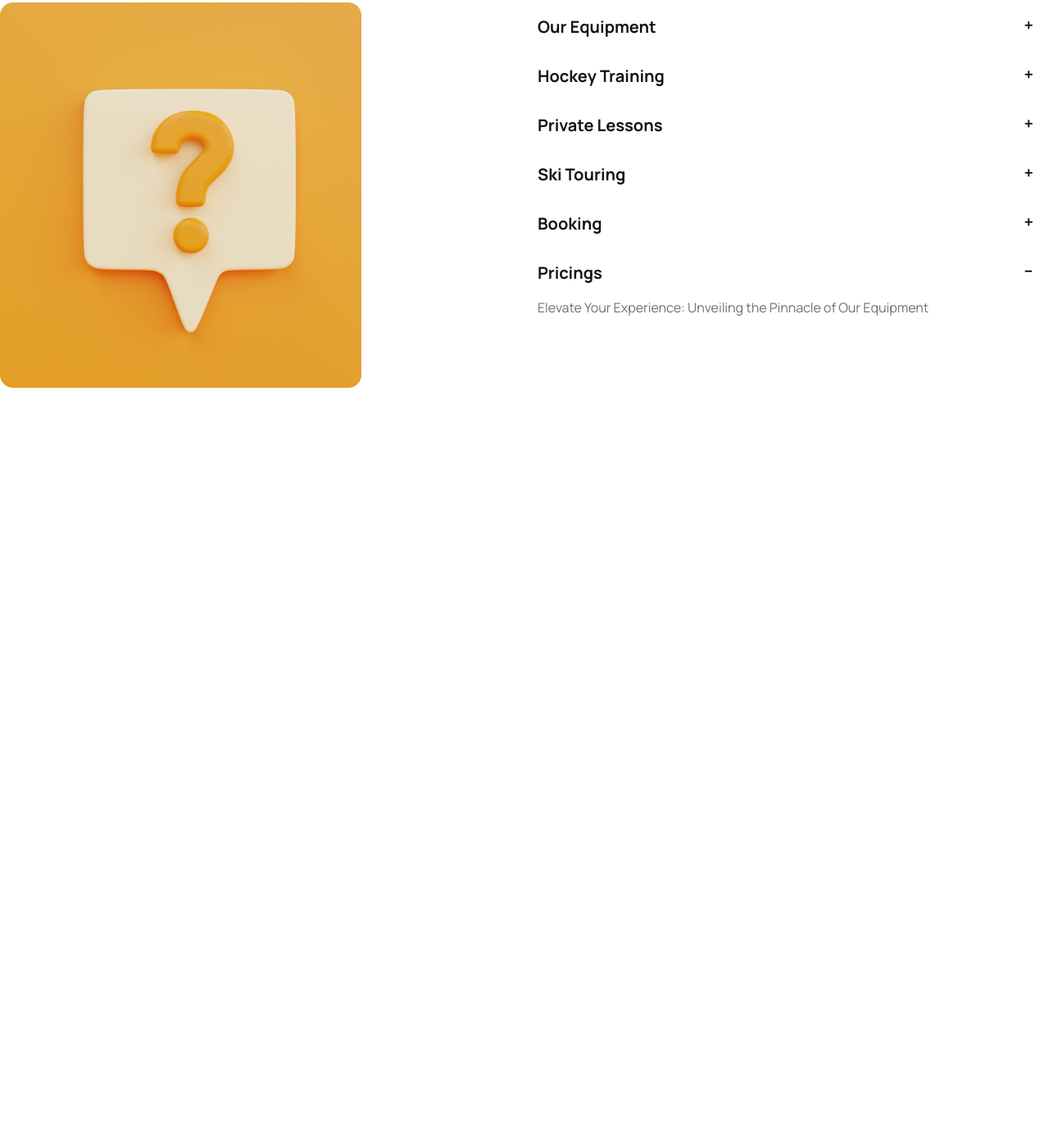
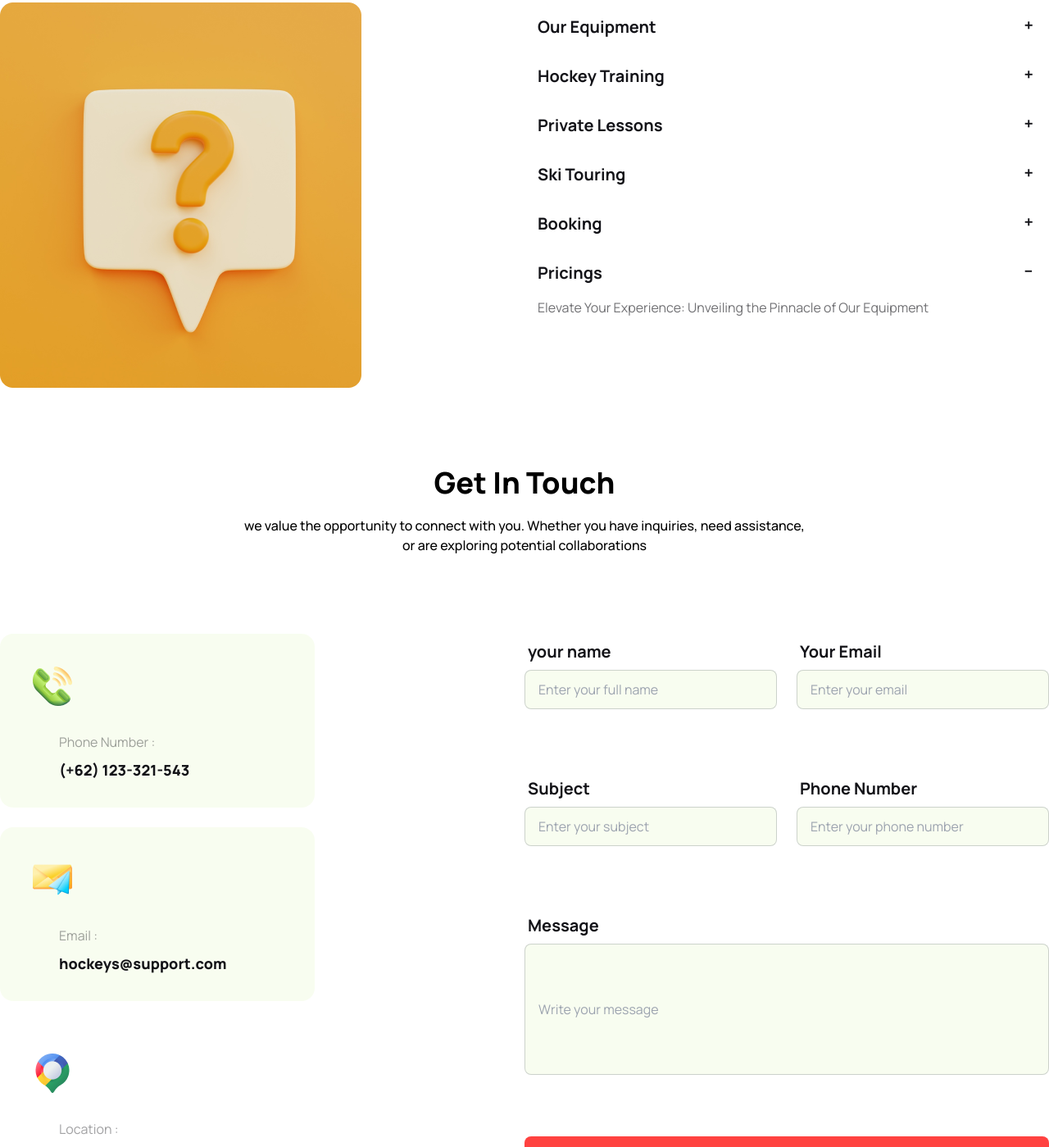
Before and after one commit to Tamim-Haque/Assignment-three, a plain HTML site: page index.html in a window 1280 px wide. Shown: the part 4210-5609 px from the top of the page at 82% size. Before the commit the page ends 4683 px from the top, so only its background shows below. Drawn offline with nearby package versions, Linux system fonts and the light colour scheme.

Commit message:
contact part

```diff
--- a/index.html
+++ b/index.html
@@ -180,7 +180,7 @@
       </div>
       <div class="grid lg:grid-cols-2 gap-6">
         <!--card-1-->
-        <div class="card card-side bg-white shadow-xl">
+        <div class="card card-side bg-white">
           <figure><img src="/Images/5.png" alt="World Cup Flags Football"/></figure>
           <div class="card-body">
             <div class="flex justify-center items-center gap-2 py-4">
@@ -205,7 +205,7 @@
           </div>
         </div>
         <!--card-2-->
-        <div class="card card-side bg-white shadow-xl">
+        <div class="card card-side bg-white">
                   <figure><img src="/Images/6.png" alt="World Cup Flags Football"/></figure>
                   <div class="card-body">
                     <div class="flex justify-center items-center gap-2 py-4">
@@ -230,7 +230,7 @@
                   </div>
         </div>
         <!--card-3-->
-        <div class="card card-side bg-white shadow-xl">
+        <div class="card card-side bg-white">
                   <figure><img src="/Images/7.png" alt="World Cup Flags Football"/></figure>
                   <div class="card-body">
                     <div class="flex justify-center items-center gap-2 py-4">
@@ -255,7 +255,7 @@
                   </div>
         </div>
         <!--card-4-->
-        <div class="card card-side bg-white shadow-xl">
+        <div class="card card-side bg-white">
                   <figure><img src="/Images/8.png" alt="World Cup Flags Football"/></figure>
                   <div class="card-body">
                     <div class="flex justify-center items-center gap-2 py-4">
@@ -280,7 +280,7 @@
                   </div>
         </div>
         <!--card-5-->
-        <div class="card card-side bg-white shadow-xl">
+        <div class="card card-side bg-white">
           <figure><img src="/Images/9.png" alt="World Cup Flags Football"/></figure>
           <div class="card-body">
             <div class="flex justify-center items-center gap-2 py-4">
@@ -305,7 +305,7 @@
           </div>
         </div>
         <!--card-6-->
-        <div class="card card-side bg-white shadow-xl">
+        <div class="card card-side bg-white">
                   <figure><img src="/Images/10.png" alt="World Cup Flags Football"/></figure>
                   <div class="card-body">
                     <div class="flex justify-center items-center gap-2 py-4">
@@ -402,6 +402,83 @@
           </div>
         </div>
       </div>
+      <!--get in part start-->
+      <div class="text-black text-center space-y-5 my-24">
+        <h2 class="font-extrabold text-4xl">Get In Touch</h2>
+        <p class="font-medium text-base">we value the opportunity to connect with you. Whether you have inquiries, need assistance, <br> or are exploring potential collaborations</p>
+      </div>
+      <!--contact part start-->
+      <div class="grid lg:grid-cols-2">
+        <div class="col-span-1 space-y-6">
+          <div class="card w-96 bg-[#bced6e1a]">
+            <div class="px-10 pt-10">
+              <img src="/Images/Group 1171275317.png" alt="Shoes" class="rounded-xl" />
+              <div class="card-body items-start">
+                <h2 class="card-title font-normal text-base text-[#13131866]">Phone Number : </h2>
+                <p class="text-lg font-extrabold text-[#131318]">(+62) 123-321-543</p>
+              </div>
+            </div>
+          </div>
+          <div class="card w-96 bg-[#bced6e1a]">
+            <div class="px-10 pt-10">
+              <img src="/Images/Group 1171275318.png" alt="Shoes" class="rounded-xl" />
+              <div class="card-body items-start">
+                <h2 class="card-title font-normal text-base text-[#13131866]">Email : </h2>
+                <p class="text-lg font-extrabold text-[#131318]">hockeys@support.com</p>
+              </div>
+            </div>
+          </div>
+          <div class="card w-96">
+            <div class="px-10 pt-10">
+              <img src="/Images/Group 1171275321.png" alt="Shoes" class="rounded-xl" />
+              <div class="card-body items-start">
+                <h2 class="card-title font-normal text-base text-[#13131866]">Location : </h2>
+                <p class="text-lg font-extrabold text-[#131318]">152/1 Mohakhali Wireless Gate</p>
+              </div>
+            </div>
+          </div>
+        </div>
+        <div class=" col-span-1 grid lg:grid-cols-2 gap-6">
+          <!--1-->
+          <label class="form-control w-full max-w-xs lg:col-span-1">
+            <div class="label">
+              <span class="label-text font-bold text-[#131318] text-xl">your name</span>
+            </div>
+            <input type="text" placeholder="Enter your full name" class="input input-bordered bg-[#bced6e1a] w-full max-w-xs" />
+          </label>
+          <!--2-->
+          <label class="form-control w-full max-w-xs lg:col-span-1">
+            <div class="label">
+              <span class="label-text font-bold text-[#131318] text-xl">Your Email</span>
+            </div>
+            <input type="text" placeholder="Enter your email" class="input input-bordered bg-[#bced6e1a] w-full max-w-xs" />
+          </label>
+          <!--3-->
+          <label class="form-control w-full max-w-xs lg:col-span-1">
+            <div class="label">
+              <span class="label-text font-bold text-[#131318] text-xl">Subject</span>
+            </div>
+            <input type="text" placeholder="Enter your subject" class="input input-bordered bg-[#bced6e1a] w-full max-w-xs" />
+          </label>
+          <!--4-->
+          <label class="form-control w-full max-w-xs lg:col-span-1">
+            <div class="label">
+              <span class="label-text font-bold text-[#131318] text-xl">Phone Number</span>
+            </div>
+            <input type="text" placeholder="Enter your phone number" class="input input-bordered bg-[#bced6e1a] w-full max-w-xs" />
+          </label>
+          <!--5-->
+          <label class="form-control w-full lg:col-span-2">
+            <div class="label">
+              <span class="label-text font-bold text-[#131318] text-xl">Message</span>
+            </div>
+            <input type="text" placeholder="Write your message" class="input input-bordered bg-[#bced6e1a] w-full h-40" />
+          </label>
+          <div class="lg:col-span-2">
+            <a class="btn bg-[#FF4240] border-none text-white font-bold text-xl w-full">Send Message</a>
+          </div>
+        </div>
+      </div>
     </main>
     <footer>
 
```
